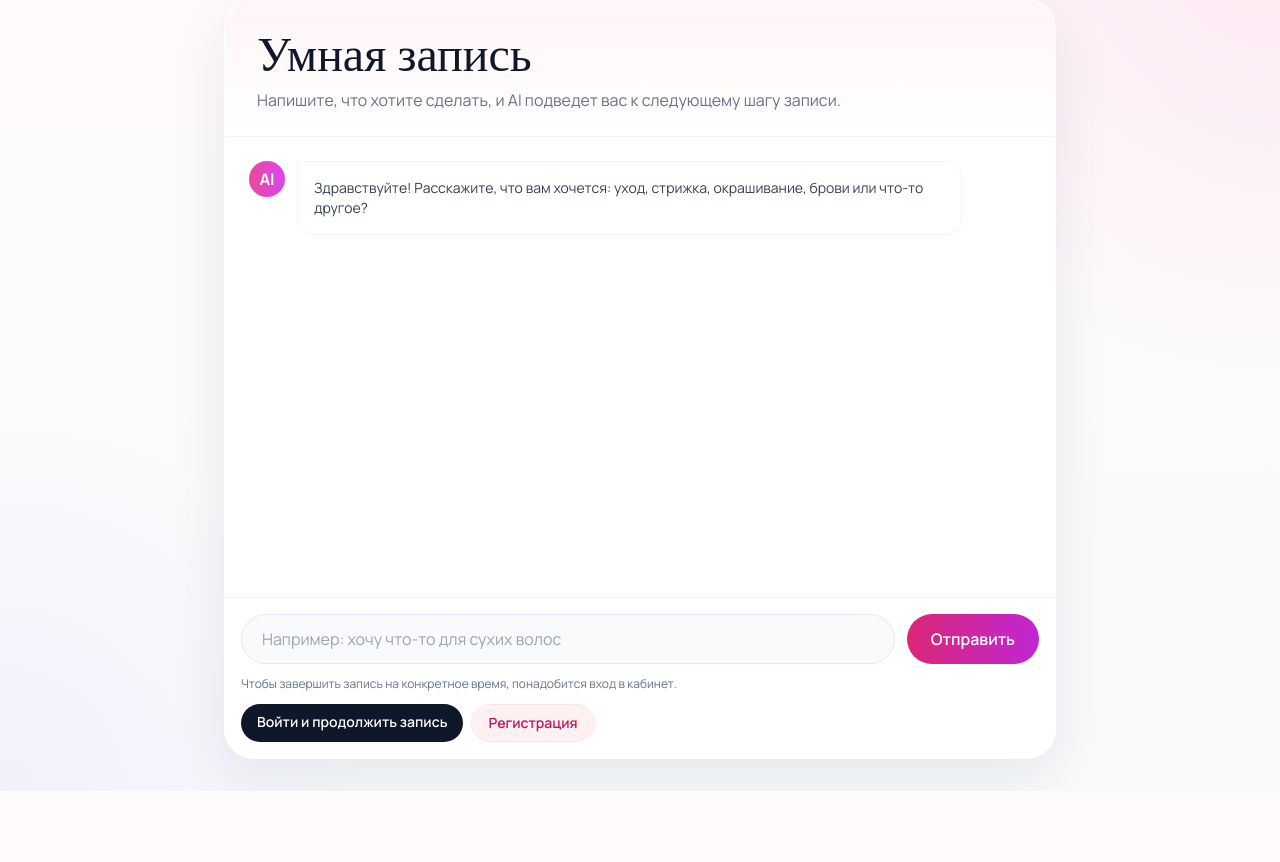
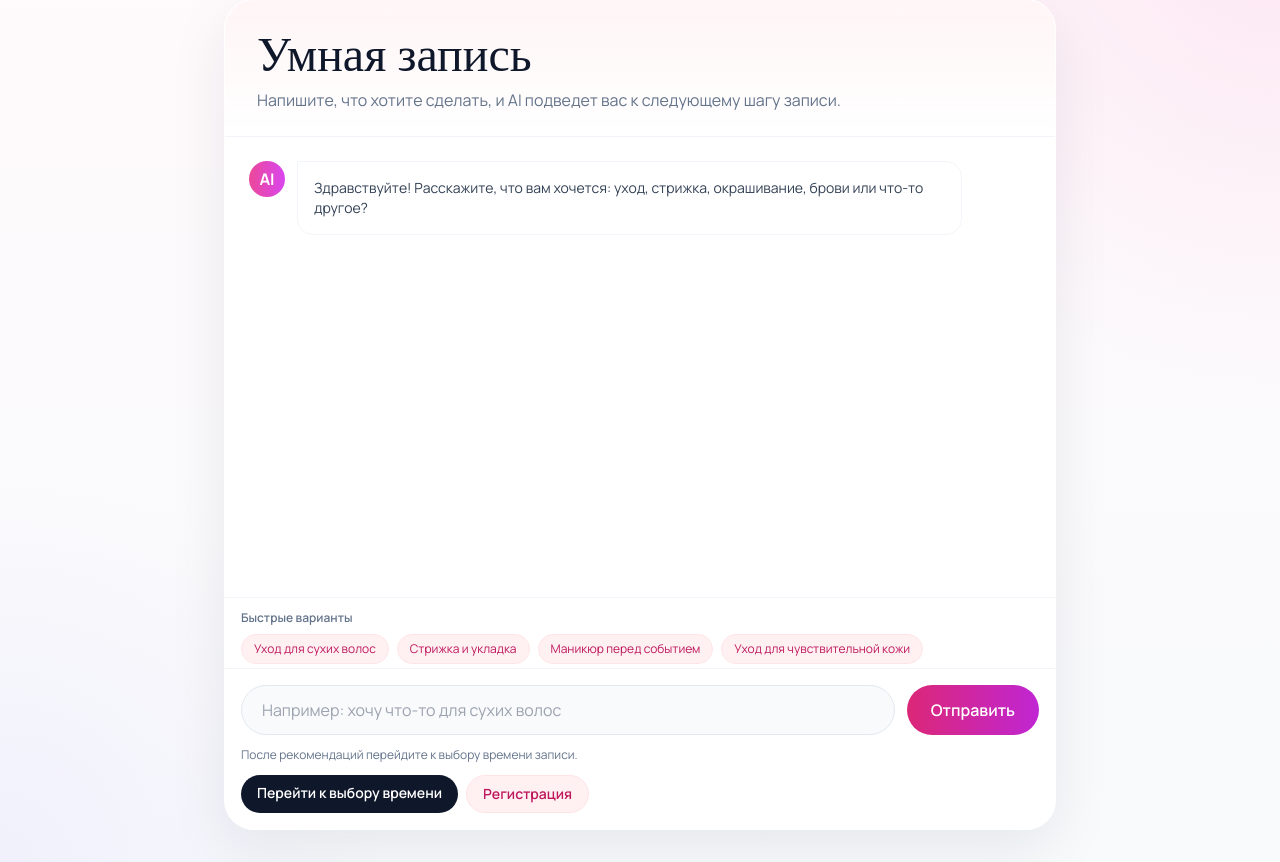
Before and after one commit to ohweraohw1243/aiwork, a Flask app: page /smart-booking in a window 1280 px wide. Shown: the part 87-949 px from the top of the page. Before the commit the page ends 878 px from the top, so only its background shows below. Run offline with Flask 3, Linux system fonts and the light colour scheme; some libraries are stand-ins or nearby versions.

Commit message:
Улучшен UX-поток записи через AI и авторизацию

```diff
--- a/app.py
+++ b/app.py
@@ -100,33 +100,41 @@ with app.app_context():
 
 @app.route('/login', methods=['GET', 'POST'])
 def login():
+    next_url = request.args.get('next')
     if request.method == 'POST':
         email = request.form.get('email')
         password = request.form.get('password')
+        next_url = request.form.get('next')
         user = User.query.filter_by(email=email).first()
         if user and user.password == password:
             session['user_id'] = user.id
+            if next_url and next_url.startswith('/'):
+                return redirect(next_url)
             return redirect(url_for('cabinet'))
-        return render_template('login.html', error="Неверный email или пароль")
-    return render_template('login.html')
+        return render_template('login.html', error="Неверный email или пароль", next_url=next_url)
+    return render_template('login.html', next_url=next_url)
 
 @app.route('/register', methods=['GET', 'POST'])
 def register():
+    next_url = request.args.get('next')
     if request.method == 'POST':
         email = request.form.get('email')
         password = request.form.get('password')
         name = request.form.get('name')
+        next_url = request.form.get('next')
 
         if User.query.filter_by(email=email).first():
-            return render_template('register.html', error="Пользователь с таким email уже существует")
+            return render_template('register.html', error="Пользователь с таким email уже существует", next_url=next_url)
 
         new_user = User(email=email, password=password, name=name)
         db.session.add(new_user)
         db.session.commit()
 
         session['user_id'] = new_user.id
+        if next_url and next_url.startswith('/'):
+            return redirect(next_url)
         return redirect(url_for('cabinet'))
-    return render_template('register.html')
+    return render_template('register.html', next_url=next_url)
 
 @app.route('/logout')
 def logout():
@@ -211,7 +219,9 @@ def landing():
 
 @app.route('/smart-booking')
 def smart_booking():
-    return render_template('smart_booking.html')
+    is_authenticated = 'user_id' in session
+    booking_url = '/booking' if is_authenticated else url_for('login', next='/booking')
+    return render_template('smart_booking.html', is_authenticated=is_authenticated, booking_url=booking_url)
 
 
 @app.route('/api/prebooking_chat', methods=['POST'])
@@ -241,7 +251,7 @@ def prebooking_chat():
 @app.route('/cabinet')
 def cabinet():
     if 'user_id' not in session:
-        return redirect(url_for('login'))
+        return redirect(url_for('login', next=request.path))
 
     user = db.session.get(User, session['user_id'])
     if not user:
@@ -264,7 +274,7 @@ def cabinet():
 @app.route('/booking')
 def booking():
     if 'user_id' not in session:
-        return redirect(url_for('login'))
+        return redirect(url_for('login', next=request.path))
 
     user = db.session.get(User, session['user_id'])
     if not user:
@@ -283,7 +293,7 @@ def booking():
 @app.route('/services')
 def services_page():
     if 'user_id' not in session:
-        return redirect(url_for('login'))
+        return redirect(url_for('login', next=request.path))
     user = db.session.get(User, session['user_id'])
 
     display_data = {
@@ -295,7 +305,7 @@ def services_page():
 @app.route('/service/<path:service_name>')
 def service_detail(service_name):
     if 'user_id' not in session:
-        return redirect(url_for('login'))
+        return redirect(url_for('login', next=request.path))
     user = db.session.get(User, session['user_id'])
 
     # Ищем услугу в списке
@@ -312,7 +322,7 @@ def service_detail(service_name):
 @app.route('/qa')
 def qa_page():
     if 'user_id' not in session:
-        return redirect(url_for('login'))
+        return redirect(url_for('login', next=request.path))
     user = db.session.get(User, session['user_id'])
 
     display_data = {
--- a/templates/smart_booking.html
+++ b/templates/smart_booking.html
@@ -25,7 +25,11 @@
     <main class="max-w-4xl mx-auto p-4 md:p-8 min-h-screen">
         <div class="flex items-center justify-between gap-3 mb-4">
             <a href="/" class="text-sm text-pink-700 hover:text-pink-800 font-semibold">&larr; На главную</a>
-            <a href="/login" class="text-sm px-4 py-2 rounded-full bg-rose-50 border border-rose-100 text-pink-700 font-semibold">Войти</a>
+            {% if is_authenticated %}
+            <a href="/cabinet" class="text-sm px-4 py-2 rounded-full bg-rose-50 border border-rose-100 text-pink-700 font-semibold">Кабинет</a>
+            {% else %}
+            <a href="/login?next=/booking" class="text-sm px-4 py-2 rounded-full bg-rose-50 border border-rose-100 text-pink-700 font-semibold">Войти</a>
+            {% endif %}
         </div>
 
         <section class="glass-card rounded-[30px] border border-white/40 overflow-hidden">
@@ -43,17 +47,29 @@
                 </div>
             </div>
 
+            <div class="px-4 pb-1 pt-3 border-t border-slate-100 bg-white/80">
+                <p class="text-xs font-semibold text-slate-500 mb-2">Быстрые варианты</p>
+                <div id="quick-prompts" class="flex flex-wrap gap-2">
+                    <button type="button" data-prompt="Хочу подобрать уход для сухих волос" class="quick-btn px-3 py-1.5 rounded-full text-xs bg-rose-50 border border-rose-100 text-pink-700 hover:bg-rose-100 transition">Уход для сухих волос</button>
+                    <button type="button" data-prompt="Нужна стрижка и легкая укладка" class="quick-btn px-3 py-1.5 rounded-full text-xs bg-rose-50 border border-rose-100 text-pink-700 hover:bg-rose-100 transition">Стрижка и укладка</button>
+                    <button type="button" data-prompt="Хочу что-то для ногтей перед событием" class="quick-btn px-3 py-1.5 rounded-full text-xs bg-rose-50 border border-rose-100 text-pink-700 hover:bg-rose-100 transition">Маникюр перед событием</button>
+                    <button type="button" data-prompt="Подберите мягкий уход для чувствительной кожи" class="quick-btn px-3 py-1.5 rounded-full text-xs bg-rose-50 border border-rose-100 text-pink-700 hover:bg-rose-100 transition">Уход для чувствительной кожи</button>
+                </div>
+            </div>
+
             <div class="p-4 border-t border-slate-100 bg-white">
                 <form id="prebooking-form" class="flex gap-3">
                     <input id="question" required type="text" class="flex-1 px-5 py-3 rounded-full border border-slate-200 bg-slate-50 focus:ring-2 focus:ring-pink-300 outline-none" placeholder="Например: хочу что-то для сухих волос" autocomplete="off">
                     <button id="send-btn" type="submit" class="px-6 py-3 rounded-full bg-gradient-to-r from-pink-600 to-fuchsia-600 text-white font-semibold">Отправить</button>
                 </form>
                 <div class="mt-3 text-xs text-slate-500">
-                    Чтобы завершить запись на конкретное время, понадобится вход в кабинет.
+                    После рекомендаций перейдите к выбору времени записи.
                 </div>
                 <div class="mt-3 flex flex-wrap gap-2">
-                    <a href="/login" class="px-4 py-2 rounded-full bg-slate-900 text-white text-sm font-semibold">Войти и продолжить запись</a>
-                    <a href="/register" class="px-4 py-2 rounded-full bg-rose-50 border border-rose-100 text-pink-700 text-sm font-semibold">Регистрация</a>
+                    <a id="booking-cta" href="{{ booking_url }}" class="px-4 py-2 rounded-full bg-slate-900 text-white text-sm font-semibold">Перейти к выбору времени</a>
+                    {% if not is_authenticated %}
+                    <a href="/register?next=/booking" class="px-4 py-2 rounded-full bg-rose-50 border border-rose-100 text-pink-700 text-sm font-semibold">Регистрация</a>
+                    {% endif %}
                 </div>
             </div>
         </section>
@@ -64,16 +80,31 @@
         const input = document.getElementById('question');
         const history = document.getElementById('chat-history');
         const sendBtn = document.getElementById('send-btn');
+        const quickPrompts = document.querySelectorAll('.quick-btn');
+        const bookingCta = document.getElementById('booking-cta');
 
         form.addEventListener('submit', async (e) => {
             e.preventDefault();
             const q = input.value.trim();
             if (!q) return;
+            await askAI(q);
+        });
+
+        quickPrompts.forEach(btn => {
+            btn.addEventListener('click', async () => {
+                const prompt = btn.dataset.prompt;
+                input.value = '';
+                await askAI(prompt);
+            });
+        });
+
+        async function askAI(q) {
 
             appendMessage('user', q);
             input.value = '';
             input.disabled = true;
             sendBtn.disabled = true;
+            sendBtn.classList.add('opacity-60');
             const loaderId = appendLoader();
 
             try {
@@ -87,6 +118,8 @@
                 document.getElementById(loaderId)?.remove();
                 if (data.answer) {
                     appendMessage('ai', data.answer);
+                    bookingCta.classList.remove('bg-slate-900');
+                    bookingCta.classList.add('bg-gradient-to-r', 'from-pink-600', 'to-fuchsia-600');
                 } else {
                     appendMessage('ai', 'Сейчас не получилось получить ответ. Попробуйте еще раз.');
                 }
@@ -97,8 +130,9 @@
 
             input.disabled = false;
             sendBtn.disabled = false;
+            sendBtn.classList.remove('opacity-60');
             input.focus();
-        });
+        }
 
         function appendMessage(sender, text) {
             const wrap = document.createElement('div');
```
Also changed, not shown: templates/login.html (+5 -2 lines), templates/register.html (+5 -2 lines).
